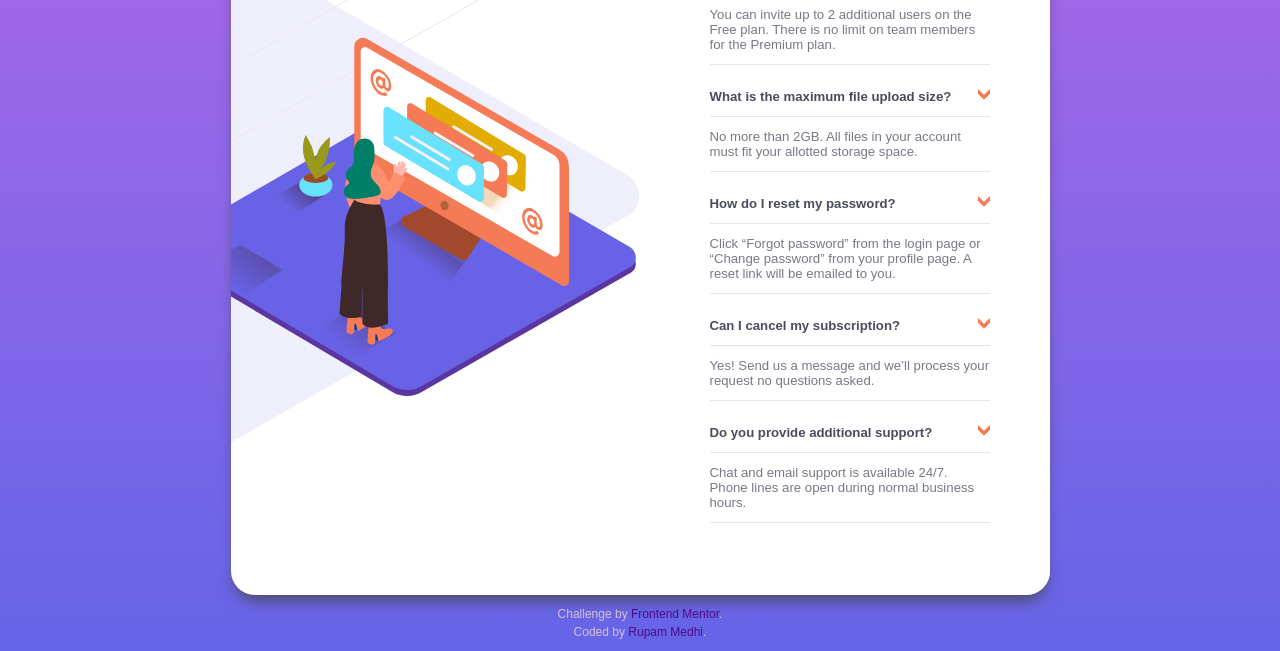
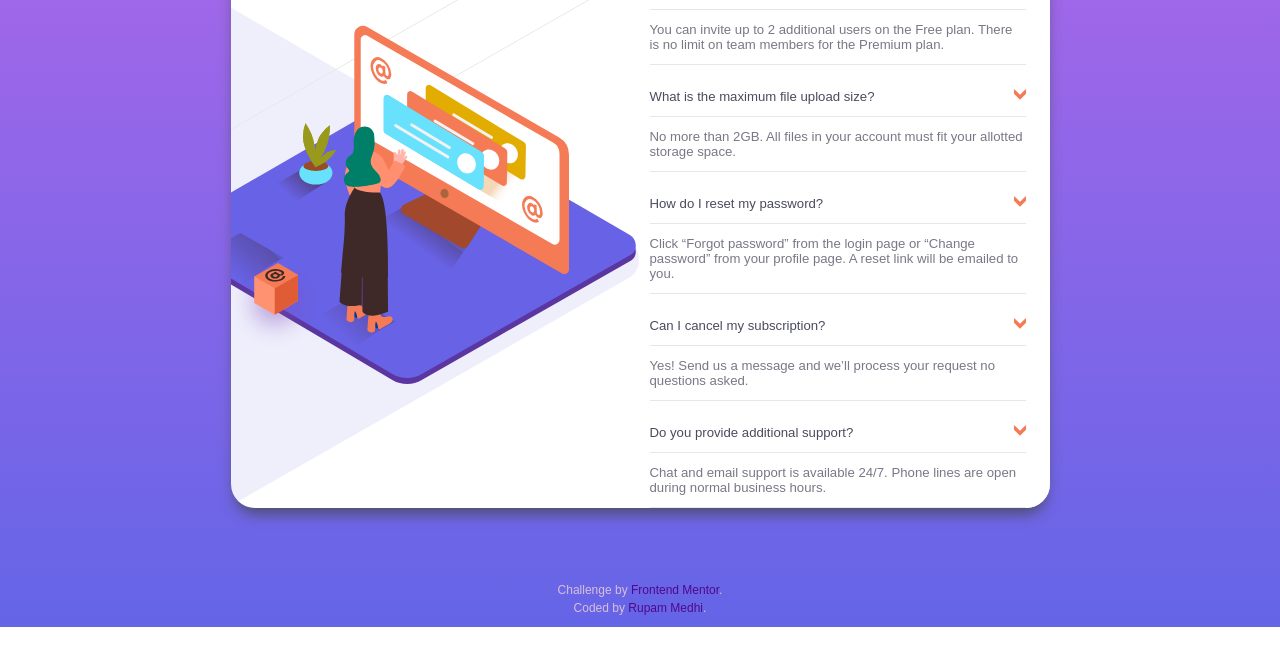
Before and after one commit to iRupam/iRupam-FAQ-accordion-card, a plain HTML site: page index.html in a window 1280 px wide. Shown: the part 173-824 px from the top of the page. After the commit the page ends 800 px from the top, so only its background shows below. Drawn offline with Linux system fonts and the light colour scheme.

Commit message:
made some changes according to suggestions given.

```diff
--- a/css/index.css
+++ b/css/index.css
@@ -44,7 +44,6 @@
     text-decoration: none;
   }
 
-  /* top image in mobiles */
   /* .top-image {
     width: 266px;
     height: 196px;
@@ -53,8 +52,8 @@
     background-repeat: no-repeat;
     background-position: center, bottom center;
     position: absolute;
-  }
-   */
+  } */
+
   /* main container */
   .container {
     margin: calc(50px + (196px / 2)) auto 0 auto;
@@ -68,7 +67,7 @@
   /* content */
   .content {
     margin: auto;
-    padding: 2rem;
+    /* padding: 2rem; */
   }
 
   .content__title {
@@ -93,7 +92,7 @@
     flex-wrap: nowrap;
     color: hsl(237, 12%, 33%);
     font-size: 1.1rem;
-    font-weight: bold;
+    /* font-weight: bold; */
   }
 
   .list__word * {
@@ -106,9 +105,10 @@
     border: none;
   }
 
-  /* .list__word:hover {
-    color: hsl(14, 88%, 65%);
-  } */
+  .list__word:hover {
+    /* color: hsl(14, 88%, 65%); */
+    font-weight: bold;
+  }
 
   .list__description {
     border-bottom: solid thin hsl(240, 5%, 91%);
@@ -136,9 +136,9 @@
     margin-left: 1rem;
   }
 
-  .flip-vertically {
+  /* .flip-vertically {
     transform: scaleY(-1);
-  }
+  } */
 
   /* desktop style */
   @media (min-width: 768px) {
@@ -153,7 +153,7 @@
       background-position: calc(-472px / 7) center,
         calc(-966px / 1.735) calc(-945px / 3);
       overflow: hidden;
-      max-width: 900px;
+      /* max-width: 900px; */
     }
 
     /* content */
@@ -163,7 +163,9 @@
       margin: 0 0 0 auto;
       background-color: rgba(255, 255, 255, 0.8);
       height: 100%;
-      padding: 6rem 5rem;
+      /* padding: 6rem 5rem; */
+      padding-top: 2rem;
+      padding-right:2rem;
     }
 
     .content__title {
@@ -171,14 +173,18 @@
       font-size: 2.5rem;
     }
 
-    /* left side image
+    /* left side image*/
     .top-image {
-      width: 266px;
-      height: 196px;
-      background-image: url("../images/illustration-woman-online-mobile.svg"),
-      url("../images/bg-pattern-mobile.svg");
-    background-repeat: no-repeat;
-    background-position: center, bottom center;
-    position: absolute;
-    } */
+      width: 90px;
+      height: 90px;
+      background: url("../images/illustration-box-desktop.svg");
+    /* background-repeat: no-repeat; */
+      background-position:center;
+      background-size:cover;
+      position: absolute;
+      left:10;
+      top:60%;
+      transform:translate(0,-50%);
+
+    }
   }
--- a/index.html
+++ b/index.html
@@ -8,9 +8,10 @@
     <link rel="stylesheet" href="./css/index.css">
 </head>
 <body>
-    <div class="top-image"></div>
+
 
     <main class="container">
+        <div class="top-image"></div>
         <div class="content">
             <h1 class="content__title">FAQ</h1>
 
```
